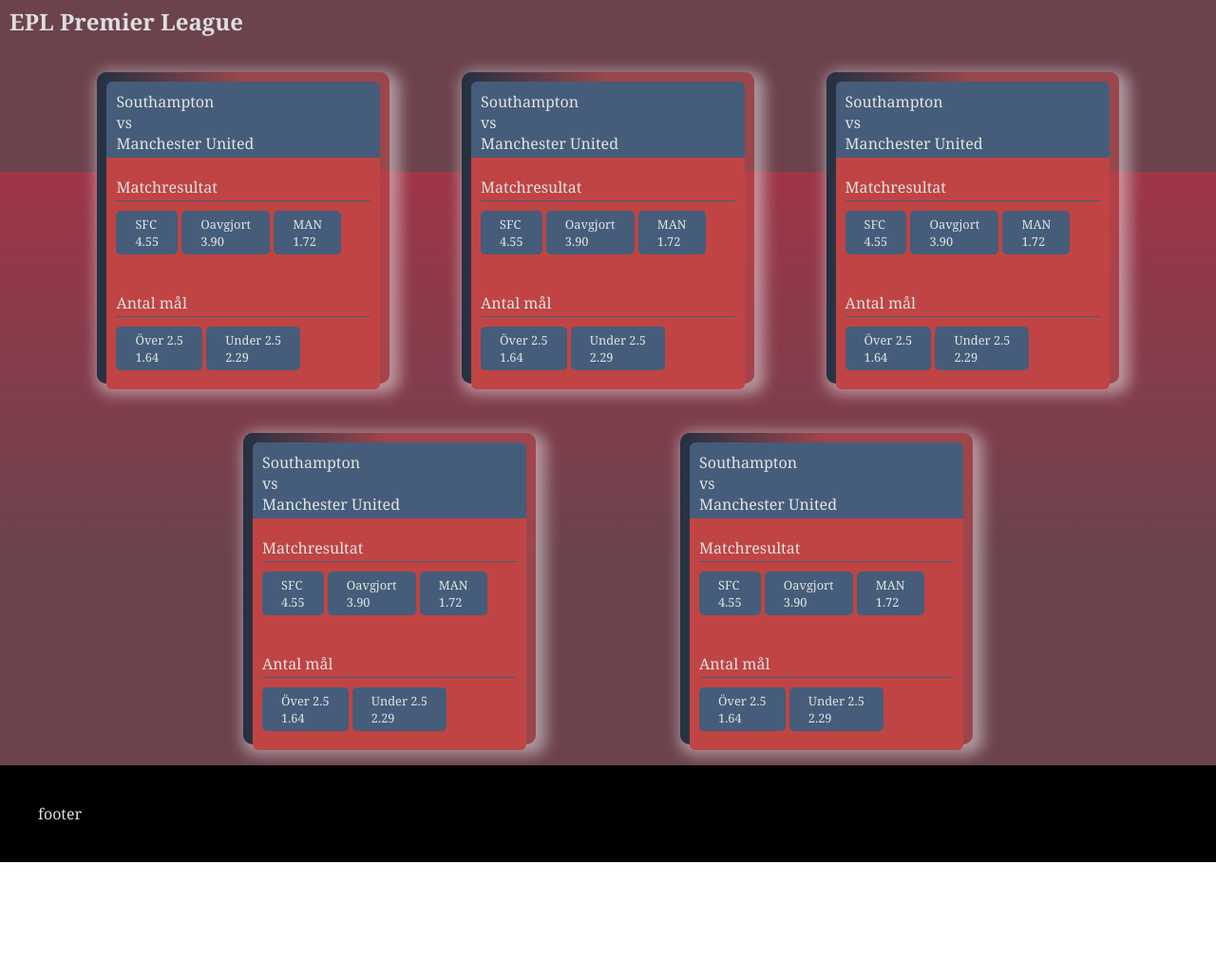
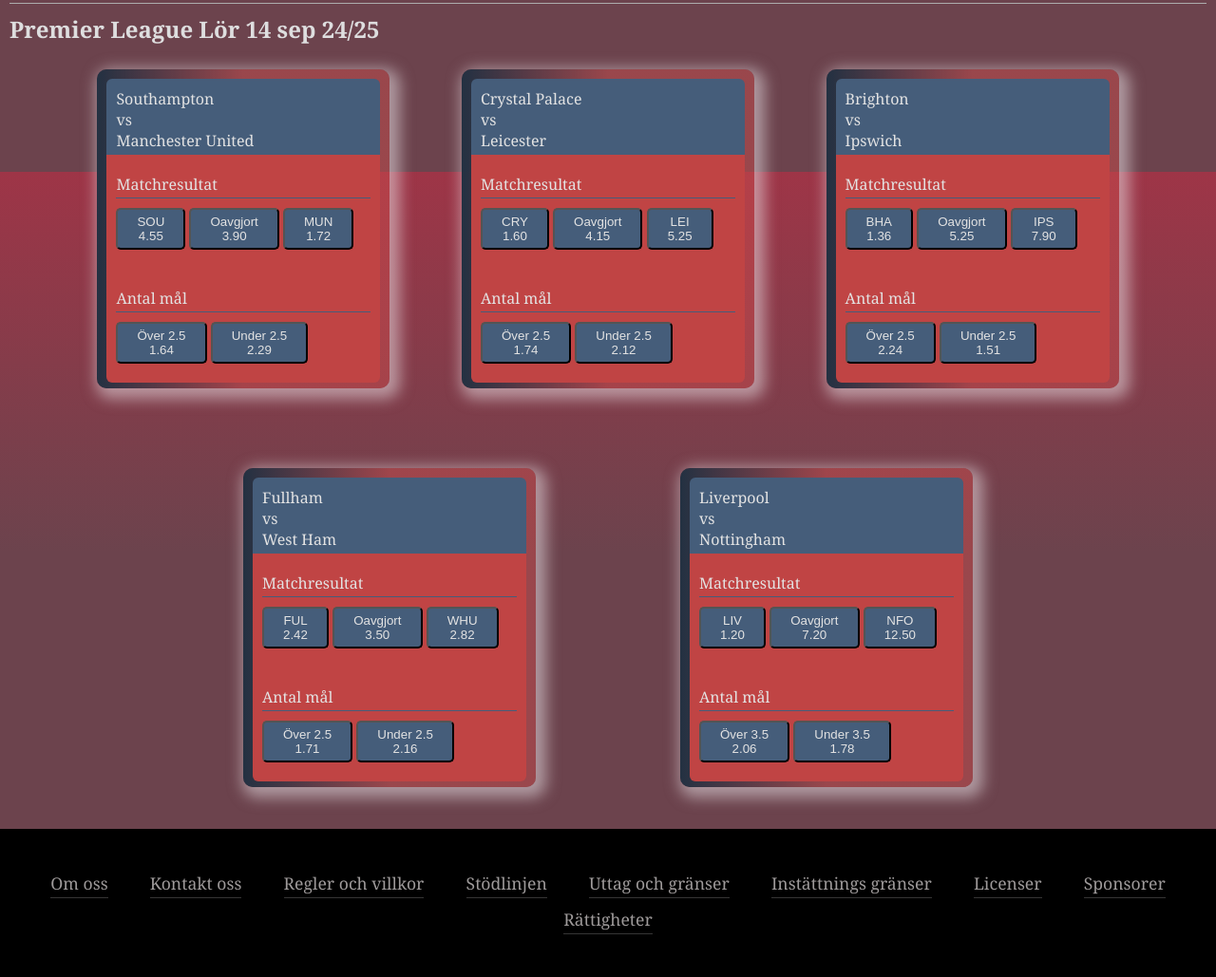
Before and after one commit to OzzoDev/FJSX24Bootcamp, a plain HTML site: page index.html in a window 1280 px wide. Shown: the part 619-1648 px from the top of the page at 95% size. Before the commit the page ends 1527 px from the top, so only its background shows below. Drawn offline with Linux system fonts and the light colour scheme.

Commit message:
Code Complete, review the assignment and check so the website meets all the requirements

```diff
--- a/index.html
+++ b/index.html
@@ -12,19 +12,13 @@
       <nav>
         <ul>
           <li class="nav-list-item">
-            <a href="#" class="nav-link">Link</a>
+            <a href="https://www.google.com/search?q=pl+tabell&oq=pl+tabell&gs_lcrp=EgZjaHJvbWUyDAgAEEUYORixAxiABDIHCAEQABiABDIHCAIQABiABDIHCAMQABiABDIHCAQQABiABDIHCAUQABiABDIHCAYQABiABDIHCAcQABiABDIHCAgQABiABDIHCAkQABiABNIBCDI0MjVqMGo3qAIAsAIA&sourceid=chrome&ie=UTF-8" target="_blank" class="nav-link">PL Tabell</a>
           </li>
           <li class="nav-list-item">
-            <a href="#" class="nav-link">Link</a>
+            <a href="https://spela.svenskaspel.se/odds/sv/sports/fotboll/england/premier-league" target="_blank" class="nav-link">Svenska Spel</a>
           </li>
           <li class="nav-list-item">
-            <a href="#" class="nav-link">Link</a>
-          </li>
-          <li class="nav-list-item">
-            <a href="#" class="nav-link">Link</a>
-          </li>
-          <li class="nav-list-item">
-            <a href="#" class="nav-link">Link</a>
+            <a href="https://www.betsson.com/sv/odds/fotboll/england/premier-league-epl?tab=liveAndUpcoming" target="_blank" class="nav-link">Betsson</a>
           </li>
         </ul>
       </nav>
@@ -42,7 +36,7 @@
       </section>
 
       <section class="matches">
-        <h2>EPL Premier League</h2>
+        <h2>Premier League Lör 14 sep 24/25</h2>
         <div class="match" id="match1">
           <div class="teams">
             <p>Southampton</p>
@@ -52,179 +46,193 @@
           <div class="bets">
             <div class="result">
               <p class="bet-header">Matchresultat</p>
-              <div>
-                <p>SFC</p>
+              <button>
+                <p>SOU</p>
                 <p>4.55</p>
-              </div>
-              <div>
+              </button>
+              <button>
                 <p>Oavgjort</p>
                 <p>3.90</p>
-              </div>
-              <div>
-                <p>MAN</p>
+              </button>
+              <button>
+                <p>MUN</p>
                 <p>1.72</p>
-              </div>
+              </button>
             </div>
             <div class="goals">
               <p class="bet-header">Antal mål</p>
-              <div>
+              <button>
                 <p>Över 2.5</p>
                 <p>1.64</p>
-              </div>
-              <div>
+              </button>
+              <button>
                 <p>Under 2.5</p>
                 <p>2.29</p>
-              </div>
+              </button>
             </div>
           </div>
         </div>
 
         <div class="match" id="match2">
           <div class="teams">
-            <p>Southampton</p>
+            <p>Brighton</p>
             <p class="vs">vs</p>
-            <p>Manchester United</p>
+            <p>Ipswich</p>
           </div>
           <div class="bets">
             <div class="result">
               <p class="bet-header">Matchresultat</p>
-              <div>
-                <p>SFC</p>
-                <p>4.55</p>
-              </div>
-              <div>
+              <button>
+                <p>BHA</p>
+                <p>1.36</p>
+              </button>
+              <button>
                 <p>Oavgjort</p>
-                <p>3.90</p>
-              </div>
-              <div>
-                <p>MAN</p>
-                <p>1.72</p>
-              </div>
+                <p>5.25</p>
+              </button>
+              <button>
+                <p>IPS</p>
+                <p>7.90</p>
+              </button>
             </div>
             <div class="goals">
               <p class="bet-header">Antal mål</p>
-              <div>
+              <button>
                 <p>Över 2.5</p>
-                <p>1.64</p>
-              </div>
-              <div>
+                <p>2.24</p>
+              </button>
+              <button>
                 <p>Under 2.5</p>
-                <p>2.29</p>
-              </div>
+                <p>1.51</p>
+              </button>
             </div>
           </div>
         </div>
 
         <div class="match" id="match3">
           <div class="teams">
-            <p>Southampton</p>
+            <p>Crystal Palace</p>
             <p class="vs">vs</p>
-            <p>Manchester United</p>
+            <p>Leicester</p>
           </div>
           <div class="bets">
             <div class="result">
               <p class="bet-header">Matchresultat</p>
-              <div>
-                <p>SFC</p>
-                <p>4.55</p>
-              </div>
-              <div>
+              <button>
+                <p>CRY</p>
+                <p>1.60</p>
+              </button>
+              <button>
                 <p>Oavgjort</p>
-                <p>3.90</p>
-              </div>
-              <div>
-                <p>MAN</p>
-                <p>1.72</p>
-              </div>
+                <p>4.15</p>
+              </button>
+              <button>
+                <p>LEI</p>
+                <p>5.25</p>
+              </button>
             </div>
             <div class="goals">
               <p class="bet-header">Antal mål</p>
-              <div>
+              <button>
                 <p>Över 2.5</p>
-                <p>1.64</p>
-              </div>
-              <div>
+                <p>1.74</p>
+              </button>
+              <button>
                 <p>Under 2.5</p>
-                <p>2.29</p>
-              </div>
+                <p>2.12</p>
+              </button>
             </div>
           </div>
         </div>
 
         <div class="match" id="match4">
           <div class="teams">
-            <p>Southampton</p>
+            <p>Liverpool</p>
             <p class="vs">vs</p>
-            <p>Manchester United</p>
+            <p>Nottingham</p>
           </div>
           <div class="bets">
             <div class="result">
               <p class="bet-header">Matchresultat</p>
-              <div>
-                <p>SFC</p>
-                <p>4.55</p>
-              </div>
-              <div>
+              <button>
+                <p>LIV</p>
+                <p>1.20</p>
+              </button>
+              <button>
                 <p>Oavgjort</p>
-                <p>3.90</p>
-              </div>
-              <div>
-                <p>MAN</p>
-                <p>1.72</p>
-              </div>
+                <p>7.20</p>
+              </button>
+              <button>
+                <p>NFO</p>
+                <p>12.50</p>
+              </button>
             </div>
             <div class="goals">
               <p class="bet-header">Antal mål</p>
-              <div>
-                <p>Över 2.5</p>
-                <p>1.64</p>
-              </div>
-              <div>
-                <p>Under 2.5</p>
-                <p>2.29</p>
-              </div>
+              <button>
+                <p>Över 3.5</p>
+                <p>2.06</p>
+              </button>
+              <button>
+                <p>Under 3.5</p>
+                <p>1.78</p>
+              </button>
             </div>
           </div>
         </div>
 
         <div class="match" id="match5">
           <div class="teams">
-            <p>Southampton</p>
+            <p>Fullham</p>
             <p class="vs">vs</p>
-            <p>Manchester United</p>
+            <p>West Ham</p>
           </div>
           <div class="bets">
             <div class="result">
               <p class="bet-header">Matchresultat</p>
-              <div>
-                <p>SFC</p>
-                <p>4.55</p>
-              </div>
-              <div>
+              <button>
+                <p>FUL</p>
+                <p>2.42</p>
+              </button>
+              <button>
                 <p>Oavgjort</p>
-                <p>3.90</p>
-              </div>
-              <div>
-                <p>MAN</p>
-                <p>1.72</p>
-              </div>
+                <p>3.50</p>
+              </button>
+              <button>
+                <p>WHU</p>
+                <p>2.82</p>
+              </button>
             </div>
             <div class="goals">
               <p class="bet-header">Antal mål</p>
-              <div>
+              <button>
                 <p>Över 2.5</p>
-                <p>1.64</p>
-              </div>
-              <div>
+                <p>1.71</p>
+              </button>
+              <button>
                 <p>Under 2.5</p>
-                <p>2.29</p>
-              </div>
+                <p>2.16</p>
+              </button>
             </div>
           </div>
         </div>
       </section>
     </main>
 
-    <footer>footer</footer>
+    <footer>
+      <section class="footer-list">
+        <ul class="footer-links">
+          <li><a href="#">Om oss</a></li>
+          <li><a href="#">Kontakt oss</a></li>
+          <li><a href="#">Regler och villkor</a></li>
+          <li><a href="#">Stödlinjen</a></li>
+          <li><a href="#">Uttag och gränser</a></li>
+          <li><a href="#">Instättnings gränser</a></li>
+          <li><a href="#">Licenser</a></li>
+          <li><a href="#">Sponsorer</a></li>
+          <li><a href="#">Rättigheter</a></li>
+        </ul>
+      </section>
+    </footer>
   </body>
 </html>
--- a/styles.css
+++ b/styles.css
@@ -1,6 +1,10 @@
 * {
   margin: 0;
   padding: 0;
+}
+
+::-webkit-scrollbar {
+  display: none;
 }
 
 body {
@@ -19,6 +23,7 @@ header {
   background: rgb(181, 13, 70);
   background: linear-gradient(90deg, rgba(181, 13, 70, 1) 0%, rgba(228, 61, 101, 1) 50%, rgba(177, 35, 0, 1) 100%);
   width: 100%;
+  height: 250px;
 }
 
 h1 {
@@ -27,6 +32,9 @@ h1 {
   letter-spacing: 1.4px;
   text-align: center;
   font-weight: 900;
+  margin: auto;
+  max-width: 240px;
+  word-break: break-all;
 }
 
 nav {
@@ -35,7 +43,7 @@ nav {
 }
 
 .nav-list-item {
-  display: inline-block;
+  display: block;
 }
 
 .nav-link {
@@ -47,17 +55,14 @@ nav {
 }
 
 .nav-link:hover {
+  transform: scale(1.13);
   color: rgb(180, 178, 178);
   border-bottom: 1px solid rgb(180, 178, 178);
 }
 
-.nav-list-item:nth-child(n + 2) .nav-link {
-  margin-left: 20px;
-}
-
 main {
   width: 100%;
-  height: 3200px;
+  height: 3230px;
 }
 
 .welcome {
@@ -112,6 +117,8 @@ main {
 
 .matches h2 {
   margin: 50px 0 30px 0;
+  padding-top: 10px;
+  border-top: 1px solid rgb(173, 173, 173);
 }
 
 .match {
@@ -121,7 +128,7 @@ main {
   height: fit-content;
   width: 288px;
   margin: auto;
-  height: 308px;
+  height: 316px;
   margin-bottom: 80px;
   border-radius: 10px;
   box-shadow: 5px 5px 15px 6px rgba(242, 237, 242, 0.5);
@@ -140,8 +147,6 @@ main {
   padding: 10px 0 0 10px;
   vertical-align: top;
   border-radius: 6px;
-  /* border-top-left-radius: 6px;
-  border-bottom-left-radius: 6px; */
   background: #455d7a;
 }
 
@@ -160,12 +165,19 @@ main {
   padding: 20px 10px;
 }
 
-.result div,
-.goals div {
+.result button,
+.goals button {
   display: inline-block;
   padding: 5px 20px;
   border-radius: 5px;
+  color: #e3e3e3;
   background: #455d7a;
+  transition: all 0.4s ease-in-out;
+}
+
+.result button:hover,
+.goals button:hover {
+  background-color: #57769b;
 }
 
 .bet-header {
@@ -181,7 +193,59 @@ main {
 
 footer {
   background-color: black;
-  padding: 40px;
+  padding: 40px 0;
+}
+
+.footer-links {
+  list-style-type: none;
+}
+
+.footer-links li {
+  margin-bottom: 8px;
+  padding-bottom: 3px;
+  border-bottom: 1px solid #363535;
+  transition: all 0.3s ease-in-out;
+  padding-right: 10px;
+}
+
+.footer-links li a {
+  text-decoration: none;
+  color: #9e9a9a;
+  font-size: 1.1em;
+  margin-left: 10px;
+}
+
+.footer-links li:hover {
+  border-bottom: 1px solid #727070;
+}
+
+.footer-links li a:hover {
+  color: #d3cdcd;
+}
+
+@media (min-width: 768px) {
+  header {
+    height: 150px;
+  }
+
+  h1 {
+    max-width: 100%;
+    word-break: keep-all;
+  }
+  .nav-list-item {
+    display: inline-block;
+  }
+  .nav-list-item:nth-child(n + 2) .nav-link {
+    margin-left: 30px;
+  }
+  .footer-links {
+    max-width: 70%;
+    margin: auto;
+  }
+  .footer-links li {
+    display: inline-block;
+    margin: 5px 20px;
+  }
 }
 
 @media (min-width: 768px) and (max-width: 1024px) {
@@ -222,7 +286,7 @@ footer {
 
 @media (min-width: 1025px) and (max-width: 1440px) {
   main {
-    height: 1230px;
+    height: 1300px;
   }
   .welcome article {
     max-width: 90%;
@@ -248,17 +312,28 @@ footer {
   }
   #match4 {
     right: 20%;
-    top: 510px;
+    top: 550px;
   }
   #match5 {
     left: 20%;
-    top: 510px;
+    top: 550px;
+  }
+  .footer-links {
+    text-align: center;
+    margin: auto;
+    max-width: 100%;
+  }
+  .footer-links li {
+    padding-right: 0;
+  }
+  .footer-links li a {
+    margin-left: 0;
   }
 }
 
 @media (min-width: 1441px) {
   main {
-    height: 1230px;
+    height: 1300px;
   }
   .welcome article {
     max-width: 90%;
@@ -288,6 +363,17 @@ footer {
   #match5 {
     left: 50%;
     transform: translateX(-50%);
-    top: 510px;
+    top: 550px;
+  }
+  .footer-links {
+    margin: auto;
+    text-align: center;
+    max-width: 100%;
+  }
+  .footer-links li {
+    padding-right: 0;
+  }
+  .footer-links li a {
+    margin-left: 0;
   }
 }
```
